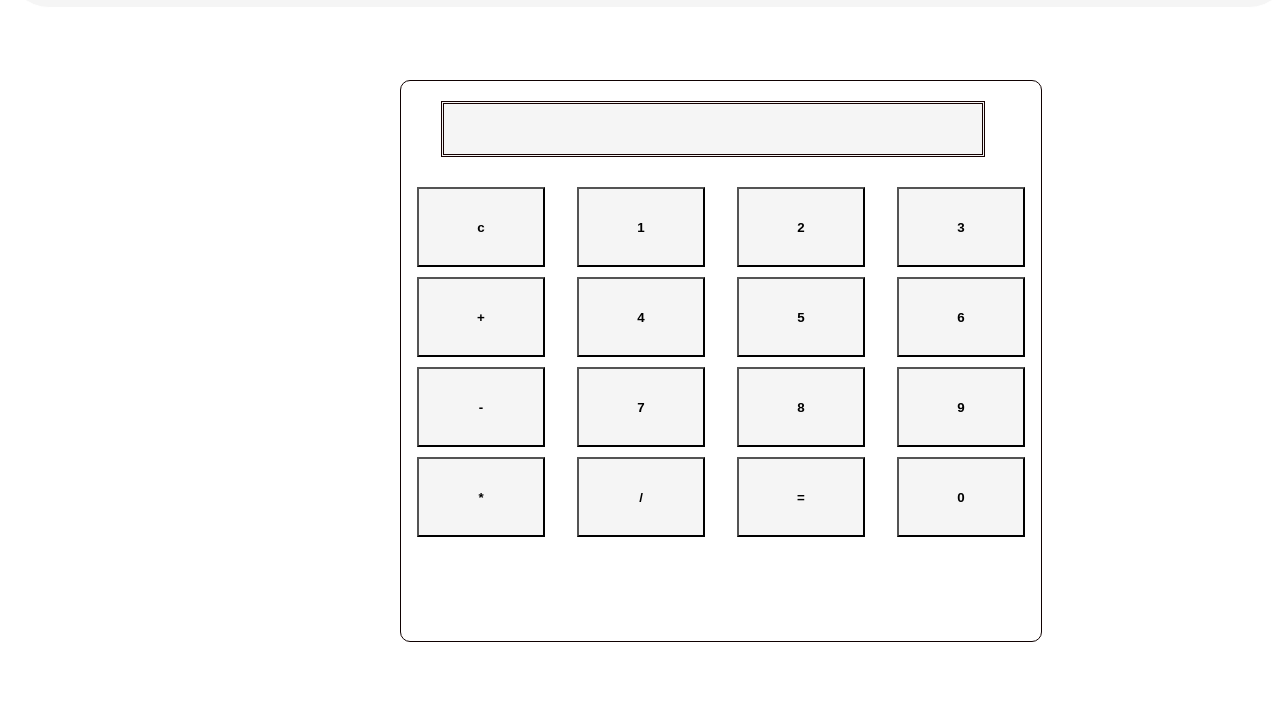
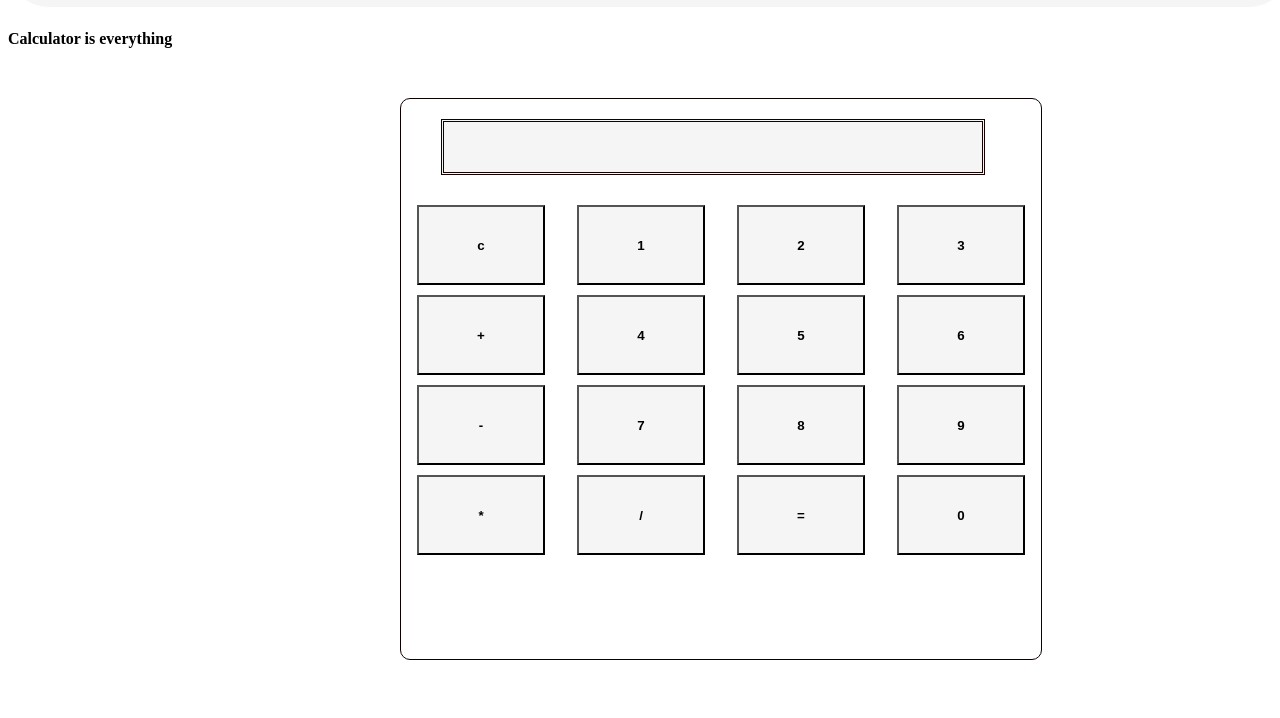
Before and after one commit to kirangajjana/calculator_interactive, a plain HTML site: page index.html in a window 1280 px wide. Shown: the part 82-800 px from the top of the page. Drawn offline with Linux system fonts and the light colour scheme.

Commit message:
Update index.html

```diff
--- a/index.html
+++ b/index.html
@@ -12,6 +12,7 @@
     </header>
     <main>
         <marquee>calculator</marquee>
+        <b>Calculator is everything</b>
         <div id="calculator">
             <input type="text" id="display" readonly>
             <div id="button">
```
